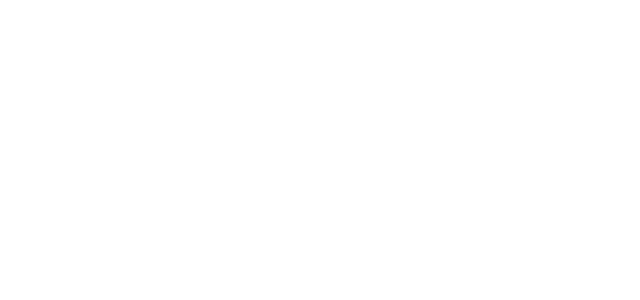
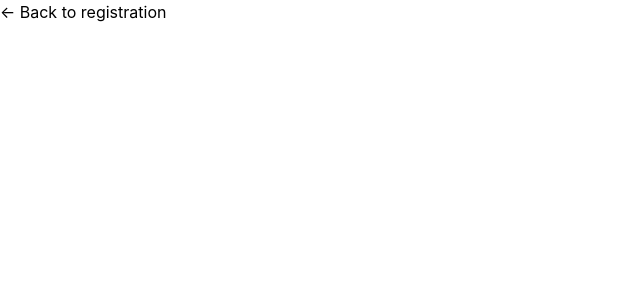
Before and after one commit to doudaoud/gestion-events, a React (Vite) app in the folder client/: page /signUp/typeprofile in a window 1280 px wide. Shown: the top 300 px of the page, without its empty margins (0-640 px from the left). Built offline with nearby package versions, Linux system fonts and the light colour scheme.

Commit message:
style: update route for Verificationcode component and enhance Typeprofile layout with back link

```diff
--- a/client/src/App.tsx
+++ b/client/src/App.tsx
@@ -15,7 +15,7 @@
         <Route path="/home" element={<Home />} />
         <Route path="/signIn" element={<Signin />} />
         <Route path="/signUp" element={<Signup />} />
-        <Route path="verification" element={<Verificationcode />} />
+        <Route path="/signUp/verification" element={<Verificationcode />} />
         <Route path="/signUp/typeprofile" element={<Typeprofile />} />
       </Routes>
     </React.Fragment>
--- a/client/src/pages/Typeprofile.tsx
+++ b/client/src/pages/Typeprofile.tsx
@@ -1,7 +1,13 @@
 import React from "react";
-
+import {Link} from "react-router-dom";
 export default function Typeprofile() {
   return <React.Fragment>
-
+    <div className="titles-profiletype">
+      <div className="retour_linscription">
+        <Link to={""}>
+         &larr; Back to registration
+         </Link>
+      </div>
+    </div>
   </React.Fragment>;
 }
```
